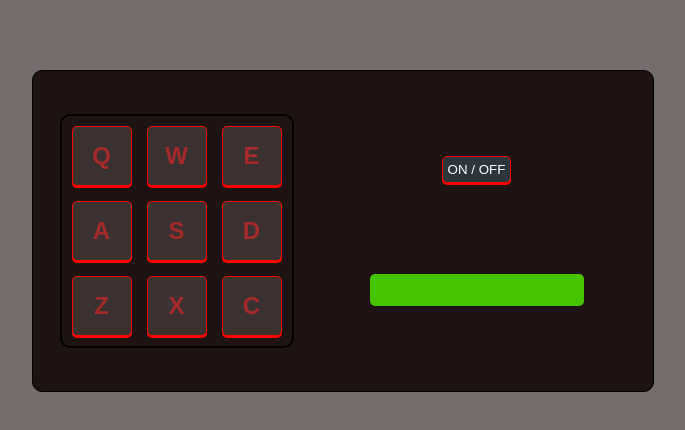
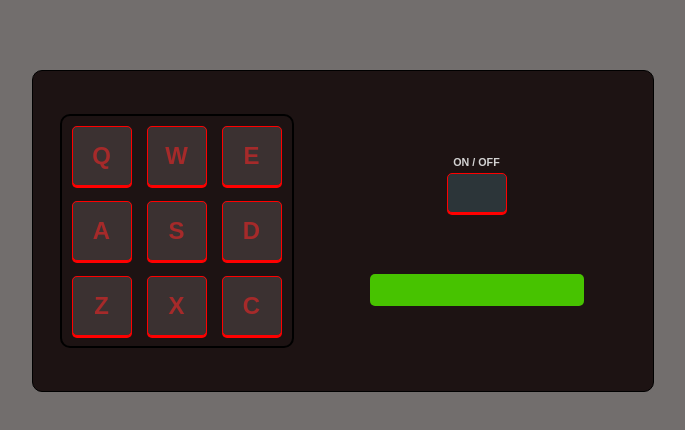
Before and after one commit to CoderKlemen/freecodecamp_challenges, a React (Create React App) app in the folder drum-machine/: page / in a window 1280 px wide. Shown: the top 430 px of the page, without its empty margins (297-982 px from the left). Built offline with nearby package versions, Linux system fonts and the light colour scheme.

Commit message:
styling; managing Turn ON / OFF

```diff
--- a/drum-machine/src/App.js
+++ b/drum-machine/src/App.js
@@ -8,7 +8,8 @@ class App extends Component {
     super(props);
 
     this.state = {
-      pressed: ''
+      pressed: '',
+      on: true,
     }
   }
 
@@ -18,11 +19,17 @@ class App extends Component {
     });
   };
 
+  handleButtonOnOff = () => {
+    this.setState({
+      on: !this.state.on,
+    })
+  }
+
   render() {
     return (
       <div id="drum-machine">
           <Keypad handleText={this.handleText}/>
-          <Controls pressed={this.state.pressed}/>
+          <Controls pressed={this.state.pressed} handleButtonOnOff={this.handleButtonOnOff} onOff={this.state.on}/>
       </div>
     );
   }
--- a/drum-machine/src/Controls.css
+++ b/drum-machine/src/Controls.css
@@ -15,13 +15,21 @@
     border-radius: 5px;
     color: white;
     font-family: 'Orbitron', sans-serif;
+    font-weight: bold;
     text-align: center;
     text-transform: uppercase;
     width: 70%;
     height: 30px;
 }
 
-.controls button {
+.controls div h6 {
+    margin-top: 0;
+    margin-bottom: 5px;
+    color: lightgray;
+
+}
+
+.controls div button {
     background-color: #2C3539;
     border: 1px solid black;
     border-radius: 5px;
@@ -29,14 +37,16 @@
     padding: 5px;
     border-color: red;
     box-shadow: 0 2px red;
+    width: 60px;
+    height: 40px;
 }
 
-.controls button:hover {
+.controls div button:hover {
     cursor: pointer;
     background-color: #4A4645;
 }
 
-.controls button:active {
-  box-shadow: 0 2px red;
+.controls div button:active {
+  box-shadow: 0 1px red;
   transform: translateY(1px);
 }
--- a/drum-machine/src/Controls.js
+++ b/drum-machine/src/Controls.js
@@ -10,12 +10,20 @@ class Controls extends Component {
 
     handleButton = (event) => {
         event.preventDefault();
+        this.props.handleButtonOnOff();
     }
 
+
+
     render() {
+        const text = this.props.onOff ? 'ON' : 'OFF';
+
         return (
             <div className="controls">
-                <button onClick={this.handleButton}>ON / OFF</button>
+                <div>
+                    <h6>ON / OFF</h6>
+                    <button onClick={this.handleButton}></button>
+                </div>
                 <input id="display" value={this.props.pressed}/>
             </div>
         );
--- a/drum-machine/src/Drumpad.css
+++ b/drum-machine/src/Drumpad.css
@@ -24,6 +24,6 @@
 }
 
 .drum-pad button:active {
-    box-shadow: 0 2px red;
+    box-shadow: 0 1px red;
     transform: translateY(1px);
   }
```
